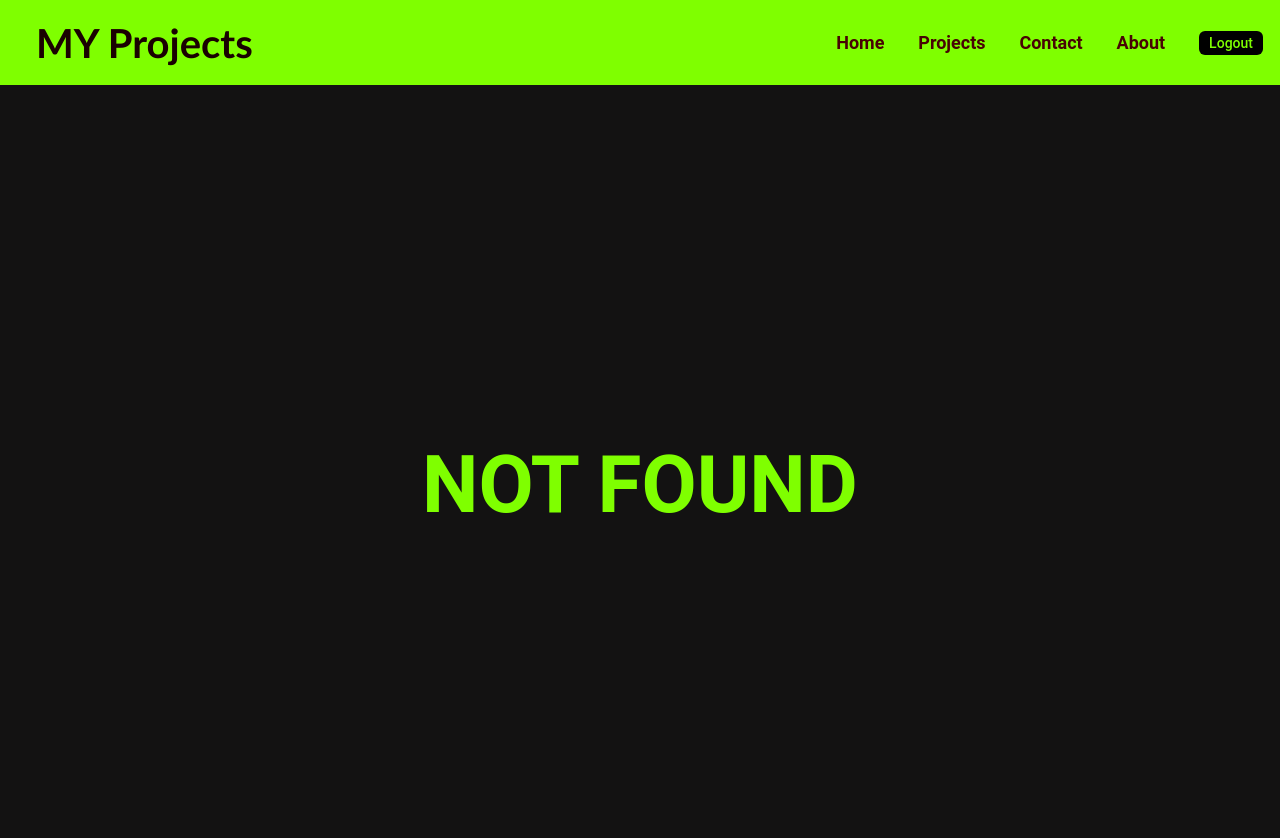
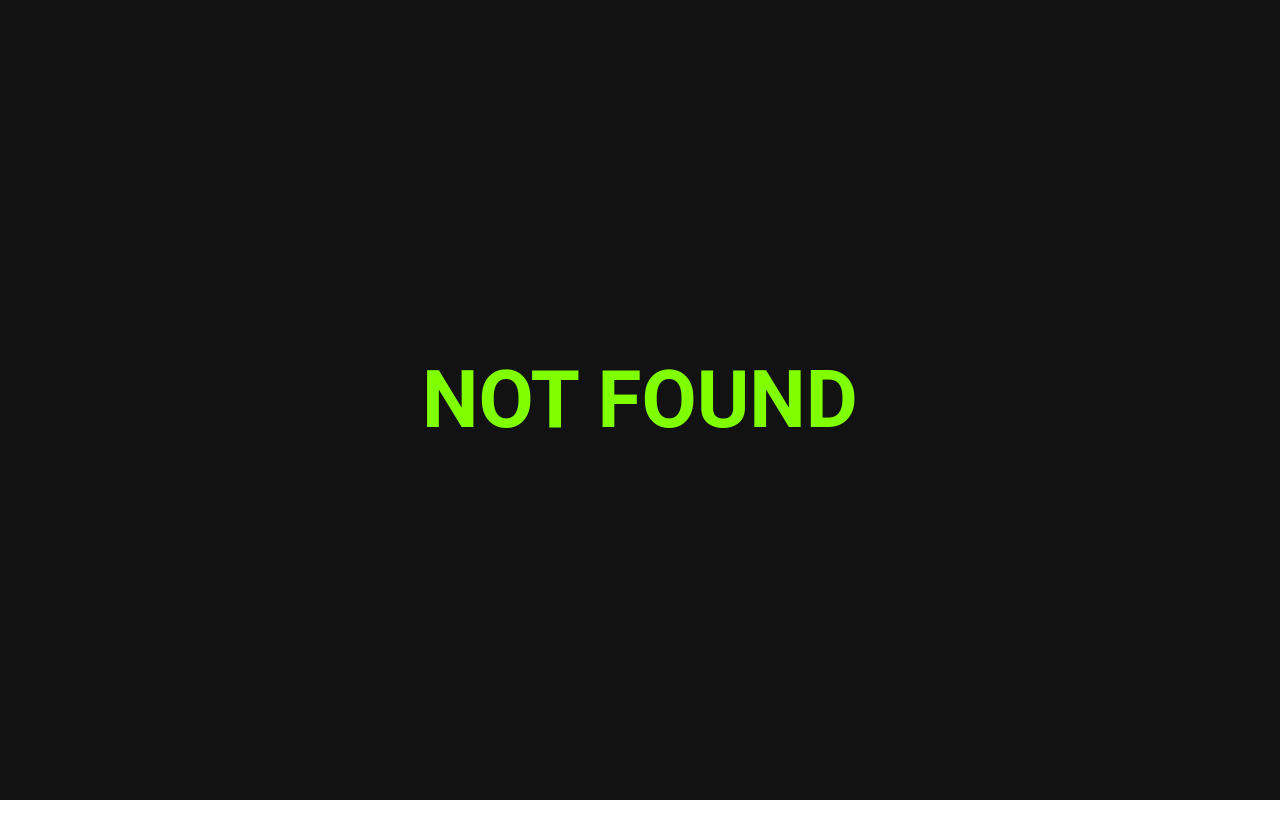
Before and after one commit to muhammed-asiyas/MyProjects, a React (Create React App) app: page /bad-path in a window 1280 px wide. Before the commit this address had no page. Shown: the top 838 px of the page. After the commit the page ends 800 px from the top, so only its background shows below. Built offline with nearby package versions, Linux system fonts and the light colour scheme.

Commit message:
my-projects

```diff
--- a/src/App.js
+++ b/src/App.js
@@ -11,13 +11,13 @@ import ProtectedRoute from './components/ProtectedRoute'
 const App = () => (
     <Switch>
       <Route exact path='/login' component={Login} />
-      <ProtectedRoute exact path='/' component={Home} />
+      <ProtectedRoute exact path="/" component={Home} />
       <ProtectedRoute exact path="/project" component={Projects} />
       <ProtectedRoute exact path="/contact" component={Contact}/>
       <ProtectedRoute exact path="/about" component={About}/>
       <ProtectedRoute exact path="/project/NotesApp" component={NotesApp} />
-      <Route path='/bad-path' component={NotFound} />
-      <Redirect to="bad-path" />
+      <Route exact path="/bad-path" component={NotFound} />
+      <Redirect to="bad-path"/>
     </Switch>
 )
 
--- a/src/components/NotFound/notfound.js
+++ b/src/components/NotFound/notfound.js
@@ -1,8 +1,6 @@
 import './notfound.css'
-import Header from '../Header/header'
 const NotFound = () => (
   <>
-    <Header/>
     <div className='app-container'>
       <h1>NOT FOUND</h1>
     </div>
```
